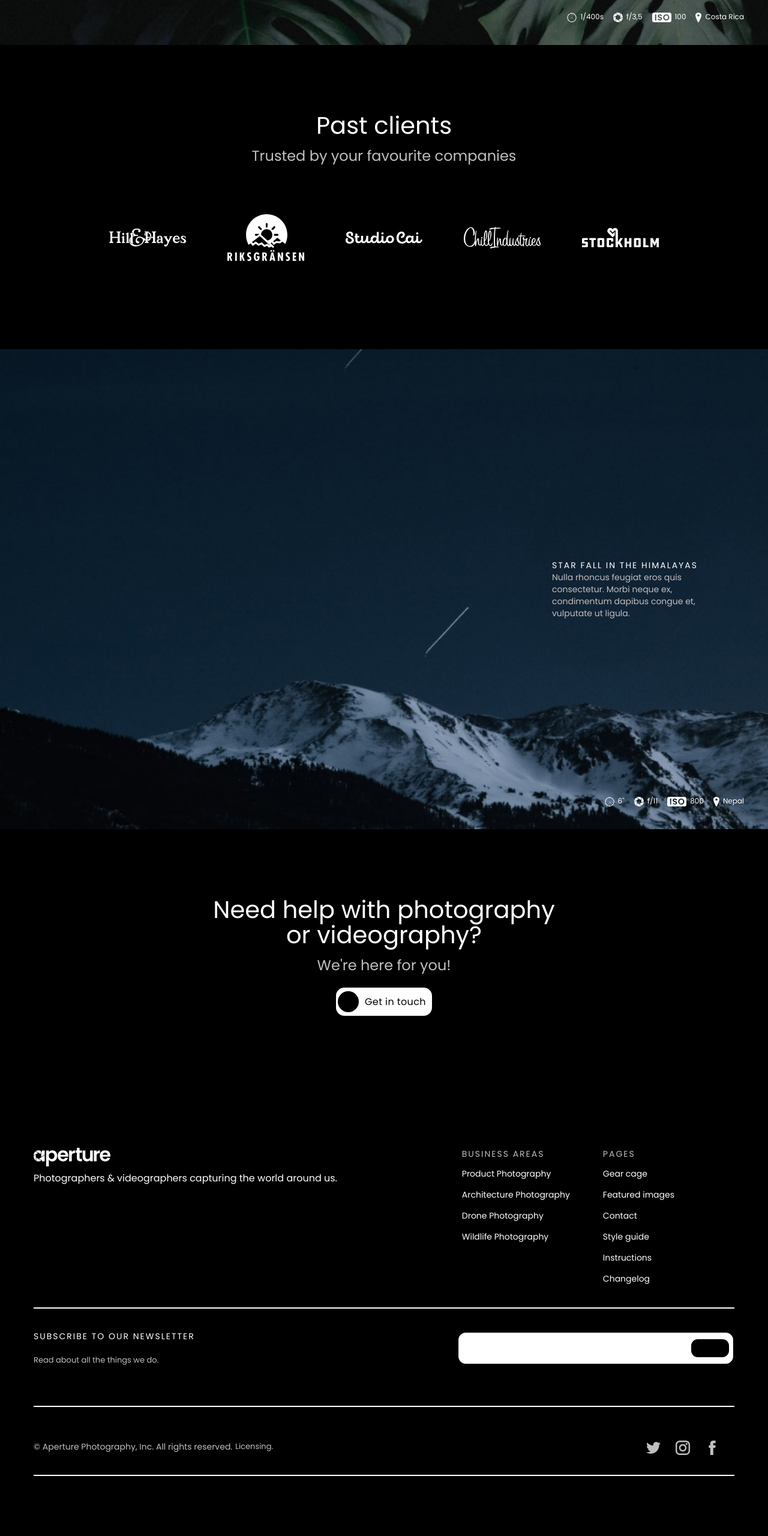
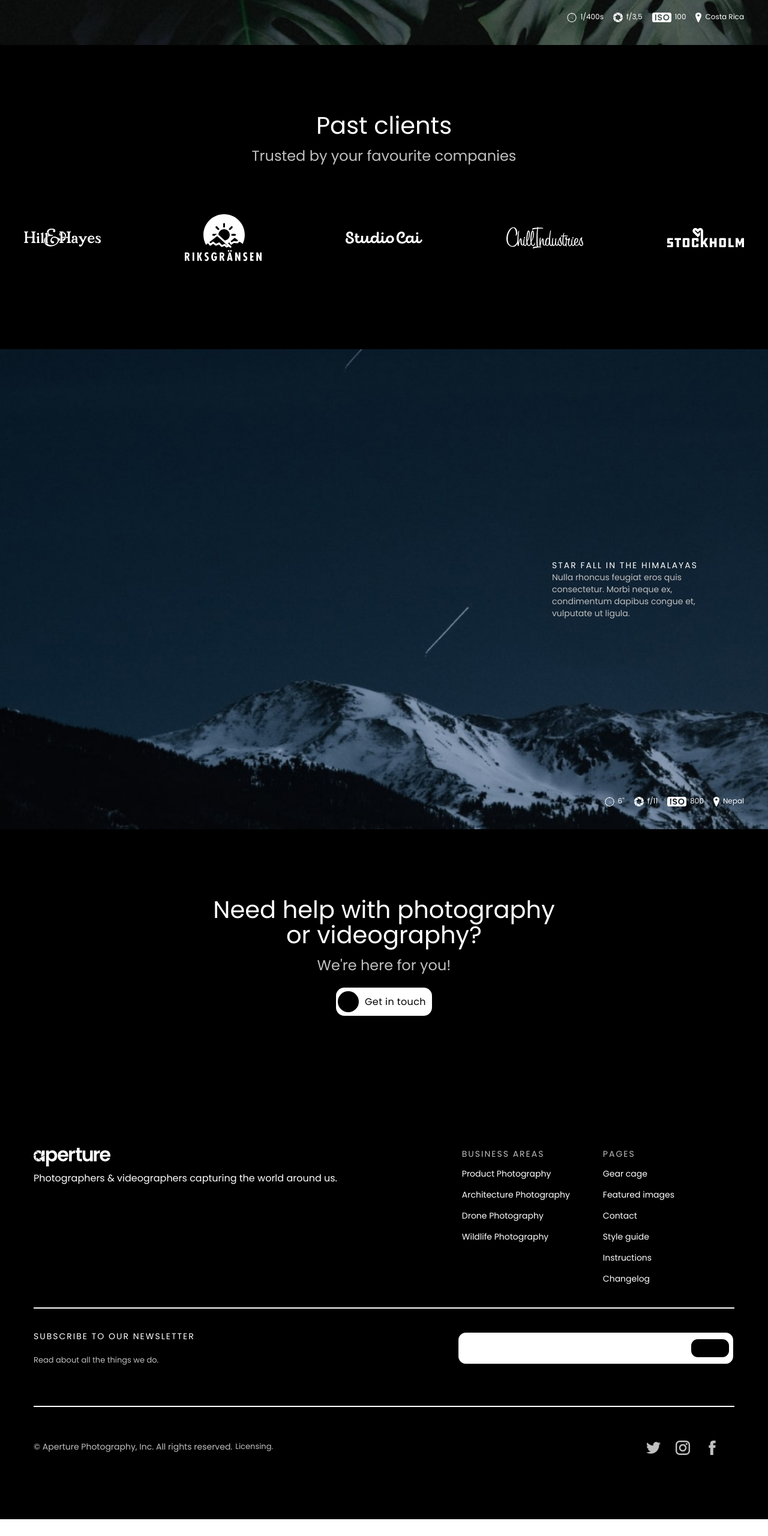
Before and after one commit to chikitossss/Aperture, a plain HTML site: page index.html in a window 1280 px wide. Shown: the part 5071-7631 px from the top of the page at 60% size. After the commit the page ends 7603 px from the top, so only its background shows below. Drawn offline with Linux system fonts and the light colour scheme.

Commit message:
HW 3.02.2023 (3)

```diff
--- a/css/style.css
+++ b/css/style.css
@@ -474,12 +474,6 @@ footer form button{
     align-items: center;
     padding-bottom: 140px;
 }
-.past .img_pic a:first-of-type{
-    padding-left: 182px;
-}
-.past .img_pic a:last-of-type{
-    padding-right: 182px;
-}
 .left_logo{
     padding-top: 100px;
 }
@@ -538,3 +532,9 @@ footer .left_text a{
 footer .img_soci li{
     padding-right: 25px;
 }
+.container2{
+    max-width: 1168px;
+    display: flex;
+    justify-content: space-between;
+    margin: auto;
+}
--- a/index.html
+++ b/index.html
@@ -129,7 +129,7 @@
             <h3>Past clients</h3>
             <h4>Trusted by your favourite companies</h4>
         </div>
-        <div class="img_pic">
+        <div class="img_pic container">
             <a href="#">
                 <img src="images/hill.svg" alt="Hiil Hayes">
             </a>
@@ -227,7 +227,7 @@
         </form>
     </div>
     </div>
-    <div class="container">
+    <div class="container2">
         <div class="left_text close_footer">
         <p>© Aperture Photography, Inc. All rights reserved.</p>
             <a href="#">Licensing.</a>
```
